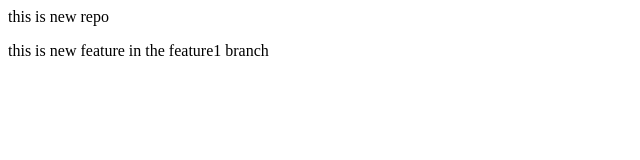
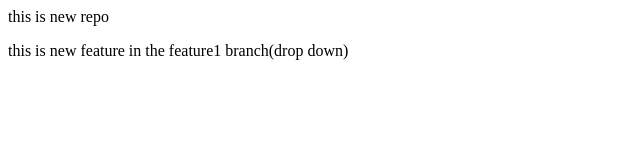
Before and after one commit to priyanshu-agrawal240704/LocalRepo, a plain HTML site: page index.html in a window 1280 px wide. Shown: the full height of the page, 0-640 px from the left. Drawn offline with Linux system fonts and the light colour scheme.

```diff
--- a/index.html
+++ b/index.html
@@ -1,2 +1,2 @@
 <p>this is new repo</p>
-<p>this is new feature in the feature1 branch</p>
+<p>this is new feature in the feature1 branch(drop down)</p>
```
